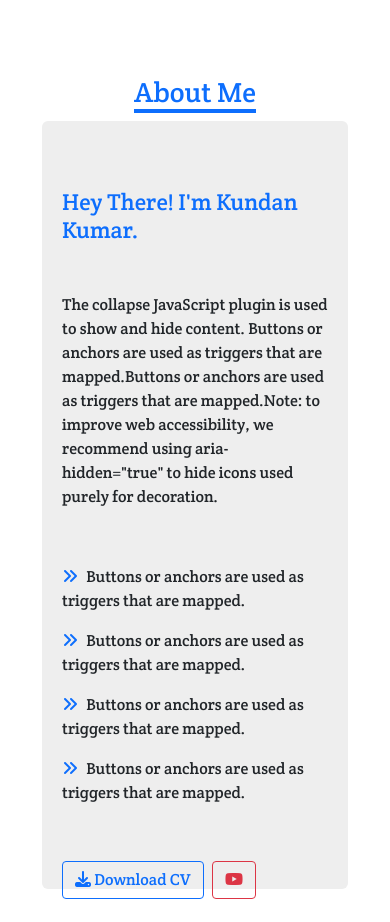
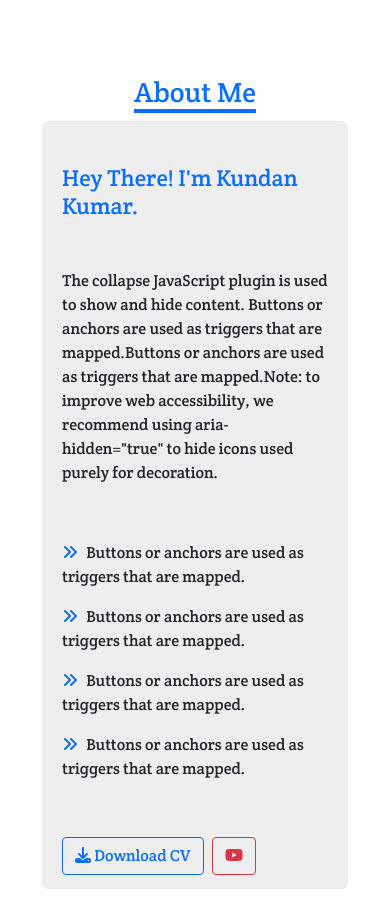
Before and after one commit to candy-6646/portfolio, a plain HTML site: page index.html in a window 390 px wide. Shown: the part 800-1722 px from the top of the page. Drawn offline with nearby package versions, Linux system fonts and the light colour scheme; a web font is replaced by a local one.

Commit message:
project layout done

```diff
--- a/index.html
+++ b/index.html
@@ -181,8 +181,8 @@
 
 			<div class="col-lg-8 col-md-6 col-sm-12">
 
-				<div class="about-right">
-					<div class="about-text-container" data-aos="zoom-in-left">
+				<div class="about-right" data-aos="zoom-in-left">
+					<div class="about-text-container">
 						<div><h3>Hey There! I'm Kundan Kumar.</h3></div>
 						<div><p>The collapse JavaScript plugin is used to show and hide content. Buttons or anchors are used as triggers that are mapped.Buttons or anchors are used as triggers that are mapped.Note: to improve web accessibility, we recommend using aria-hidden="true" to hide icons used purely for decoration.</p></div>
 						<div>
--- a/styles.css
+++ b/styles.css
@@ -376,7 +376,7 @@ body {
 
 	#about .about-text-container {
 		width: 100%;
-		height: 42rem;
+		height: 45rem;
 	}
 
 	.about-text-container > div {
```
